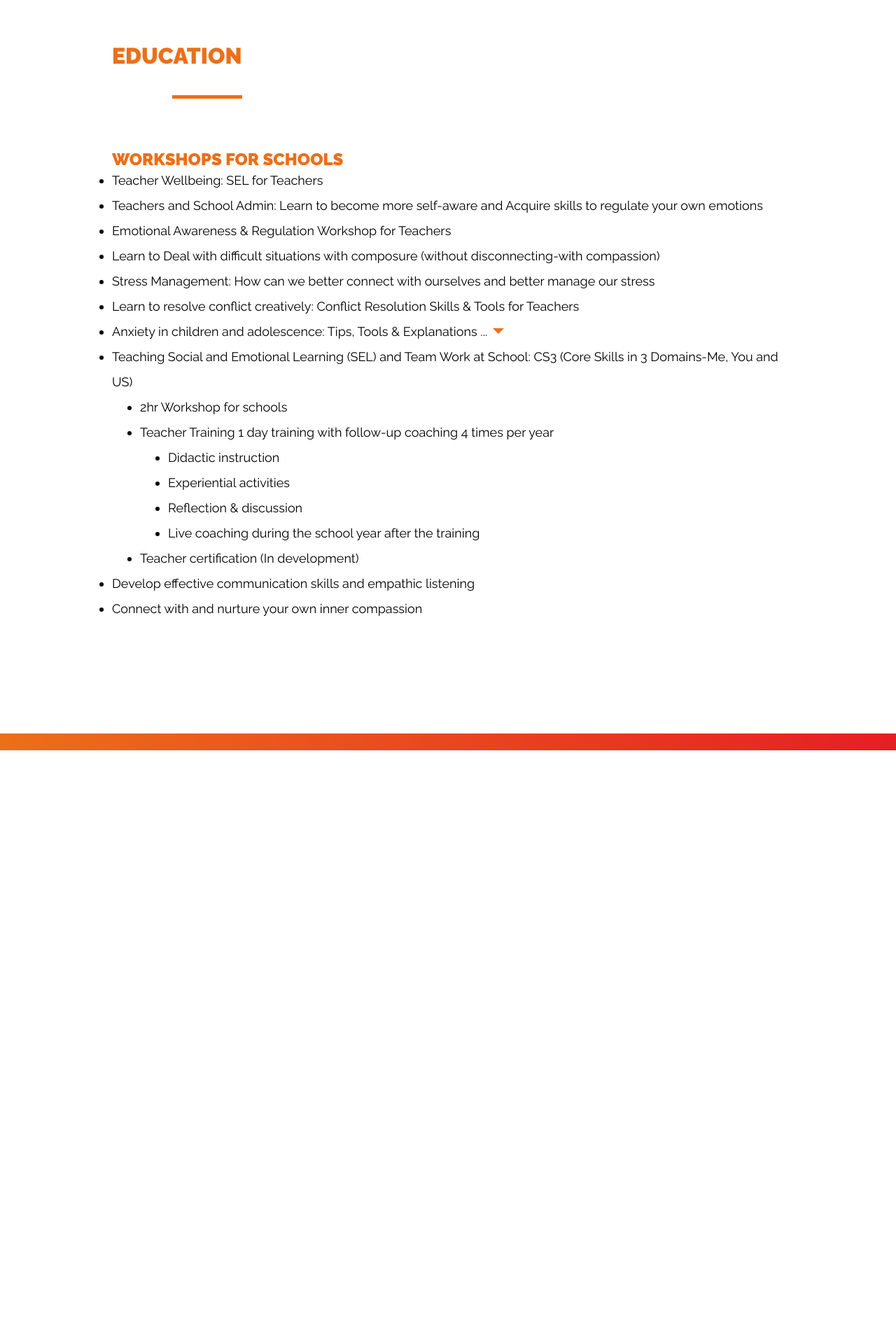
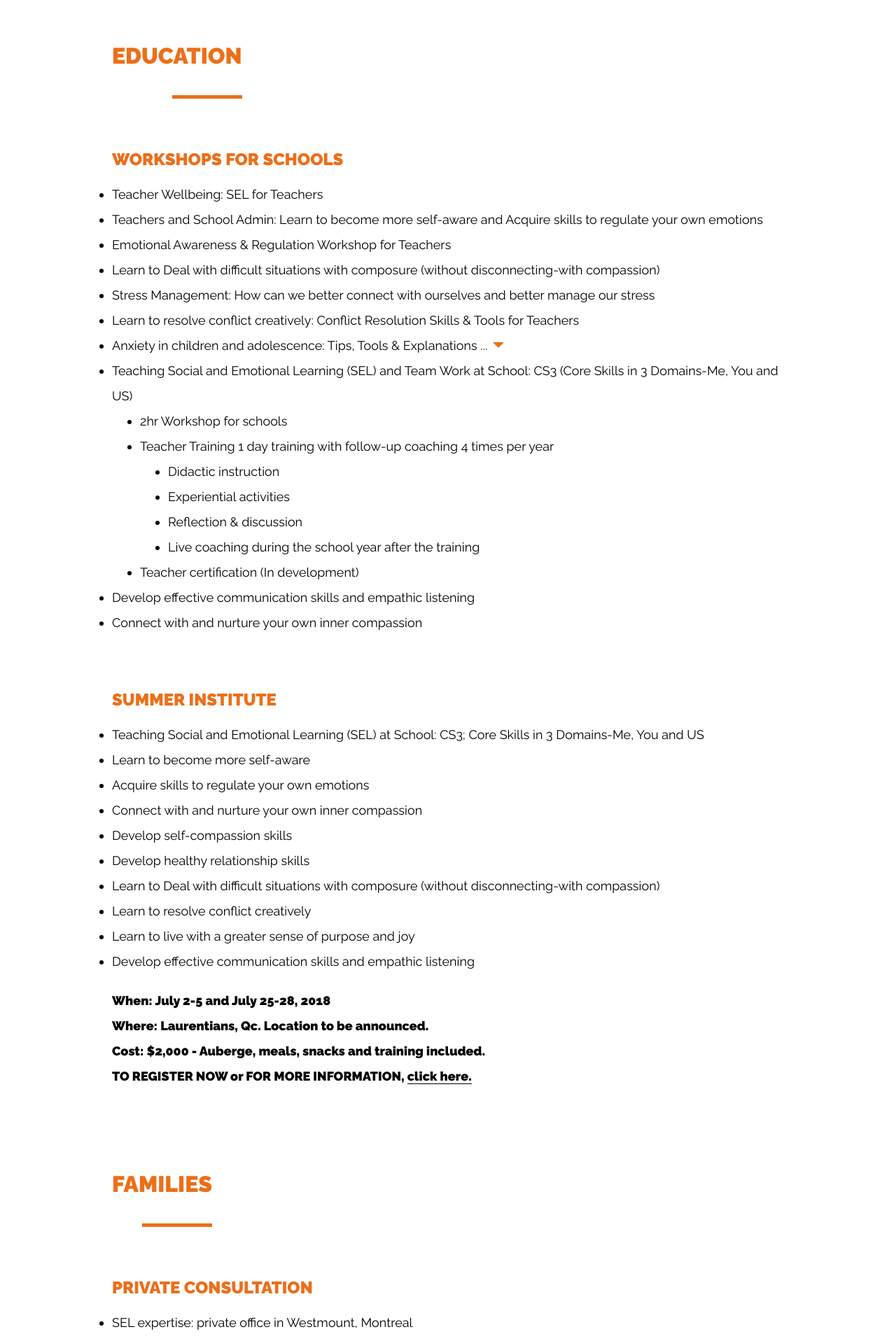
Before and after one commit to KellyEtCie/me-you-us.org, a Jekyll site: the page built from what-we-offer.md, in a window 1280 px wide. Shown: the part 1956-3872 px from the top of the page at 70% size. Built offline with Jekyll 4.4.1, drawn with Linux system fonts in a browser that asks for light colours; nearby versions of some CDN libraries; before the commit the page ends 3028 px from its top, so only the background shows below that; some of the changed text lies outside the part shown.

Commit message:
Updated content

```diff
--- a/_includes/footer.html
+++ b/_includes/footer.html
@@ -1,5 +1,5 @@
 <footer>
 
 </footer>
-<script src="https://code.jquery.com/jquery-3.2.1.slim.min.js"></script>
+<script src="https://code.jquery.com/jquery-3.2.1.min.js"></script>
 <script src="{{ "/js/script.js" | prepend: site.baseurl }}"></script>
--- a/js/script.js
+++ b/js/script.js
@@ -7,4 +7,13 @@
 		$(this).parent().find('.showhide').toggleClass('revealed');
 		$(this).parent('.sublist').toggleClass('clicked');
 	});
+
+	$('a.anchor-link').on('click tap', function(event) {
+		event.preventDefault();
+
+		$('html, body').animate({
+			scrollTop: $( $.attr(this, 'href') ).offset().top
+		}, 500);
+	});
+
 });
--- a/what-we-offer.md
+++ b/what-we-offer.md
@@ -29,17 +29,17 @@
 
 <div class="third">
 <h3>Education</h3>
-<a href="#education">(click here)</a>
+<a class="anchor-link" href="#education">(click here)</a>
 </div>
 
 <div class="third">
 <h3>Families</h3>
-<a href="#families">(click here)</a>
+<a class="anchor-link" href="#families">(click here)</a>
 </div>
 
 <div class="third">
 <h3>Workplace</h3>
-<a href="#workplace">(click here)</a>
+<a class="anchor-link" href="#workplace">(click here)</a>
 </div>
 </section>
 
@@ -85,3 +85,75 @@
 <li>Develop effective communication skills and empathic listening</li>
 <li>Connect with and nurture your own inner compassion</li>
 </ul>
+
+<h3>Summer institute</h3>
+<ul class="list-workshop">
+<li>Teaching Social and Emotional Learning (SEL) at School: CS3; Core Skills in 3 Domains-Me, You and US</li>
+<li>Learn to become more self-aware</li>
+<li>Acquire skills to regulate your own emotions</li>
+<li>Connect with and nurture your own inner compassion</li>
+<li>Develop self-compassion skills</li>
+<li>Develop healthy relationship skills</li>
+<li>Learn to Deal with difficult situations with composure (without disconnecting-with compassion)</li>
+<li>Learn to resolve conflict creatively</li>
+<li>Learn to live with a greater sense of purpose and joy</li>
+<li>Develop effective communication skills and empathic listening</li>
+<div class="event-info">When: July 2-5 and July 25-28, 2018<br/>
+Where: Laurentians, Qc. Location to be announced.<br/>
+Cost: $2,000 - Auberge, meals, snacks and training included.<br/>
+TO REGISTER NOW or FOR MORE INFORMATION, <a href="#"><underline>click here.</underline></a></div>
+</ul>
+
+<div class="box">
+<h2 id="families">Families</h2>
+</div>
+
+<h3>Private consultation</h3>
+<ul class="list-workshop">
+<li class="sublist">SEL expertise: private office in Westmount, Montreal
+	<ul>
+		<li>Individual/family case consultation</li>
+		<li class="sublist">Communication skills development
+			<ul>
+				<li>Individual</li>
+				<li>Family</li>
+			</ul>
+		</li>
+	</ul>
+</li>
+</ul>
+
+<h3>Coaching & intervention</h3>
+<ul class="list-workshop">
+<li class="sublist">Wellbeing: SEL at home
+	<ul>
+		<li>Individual</li>
+		<li>Family sessions: Communication skills development</li>
+	</ul>
+</li>
+</ul>
+
+<h3>Family/Parent workshops</h3>
+<ul class="list-workshop">
+<li>Parents: Learn to become more self-aware and Acquire skills to regulate your own emotions</li>
+<li>Emotional Awareness & Regulation Workshop for Parents</li>
+<li>Emotional Literacy for parents, their tweens & tweens: Come and learn together the essential ingredients for clear communication</li>
+<li>Learn to Deal with difficult situations with composure (without disconnecting-with compassion)</li>
+<li>Stress Management: How can we better connect with ourselves and better manage our stress (Adults)</li>
+<li>Learn to resolve conflict creatively: Conflict Resolution Skills & Tools for Teachers</li>
+<li class="sublist"><span class="sublist-header">Anxiety in children and adolescence: Tips, Tools & Explanations ...</span><button class="showhide-button"></button>
+<div class="showhide">Anxiety is a common occurrence with children today.  When left untreated, anxiety is one of the strongest predictors of depression later in adult life. Childhood fears and worries are normal, but excessive worrying and the cycle of behaviors that follow, adversely influence a child’s learning, social development, and family life. WHAT a child worries about, however, is less important than HOW children and parents deal with it and as a result risk getting trapped in the process of anxiety. Come and join us and learn some tips and tools of HOW to deal with Anxiety.</div>
+</li>
+<li>Develop effective communication skills and empathic listening</li>
+<li>Connect with and nurture your own inner compassion</li>
+</ul>
+
+
+<div class="box">
+<h2 id="workplace">Workplace</h2>
+</div>
+
+<h3>Workshops</h3>
+<ul class="list-workshop">
+<li>Turning Workplace Conflict into Win Win situations!</li>
+</ul>
```
Also changed, not shown: css/scss/general.scss (+8 -2 lines), css/scss/offer.scss (+15 -0 lines), css/style.css, 1 other file.
